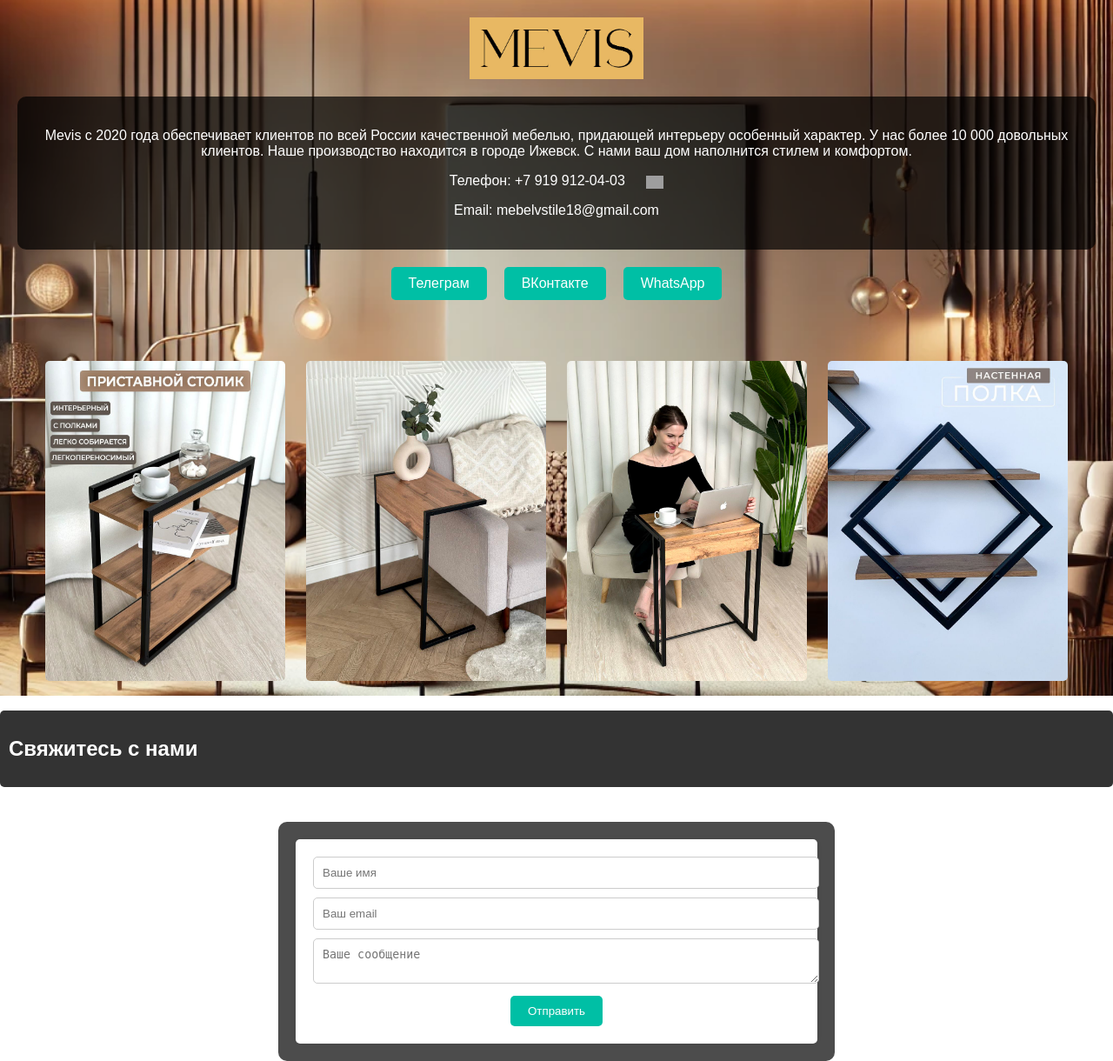
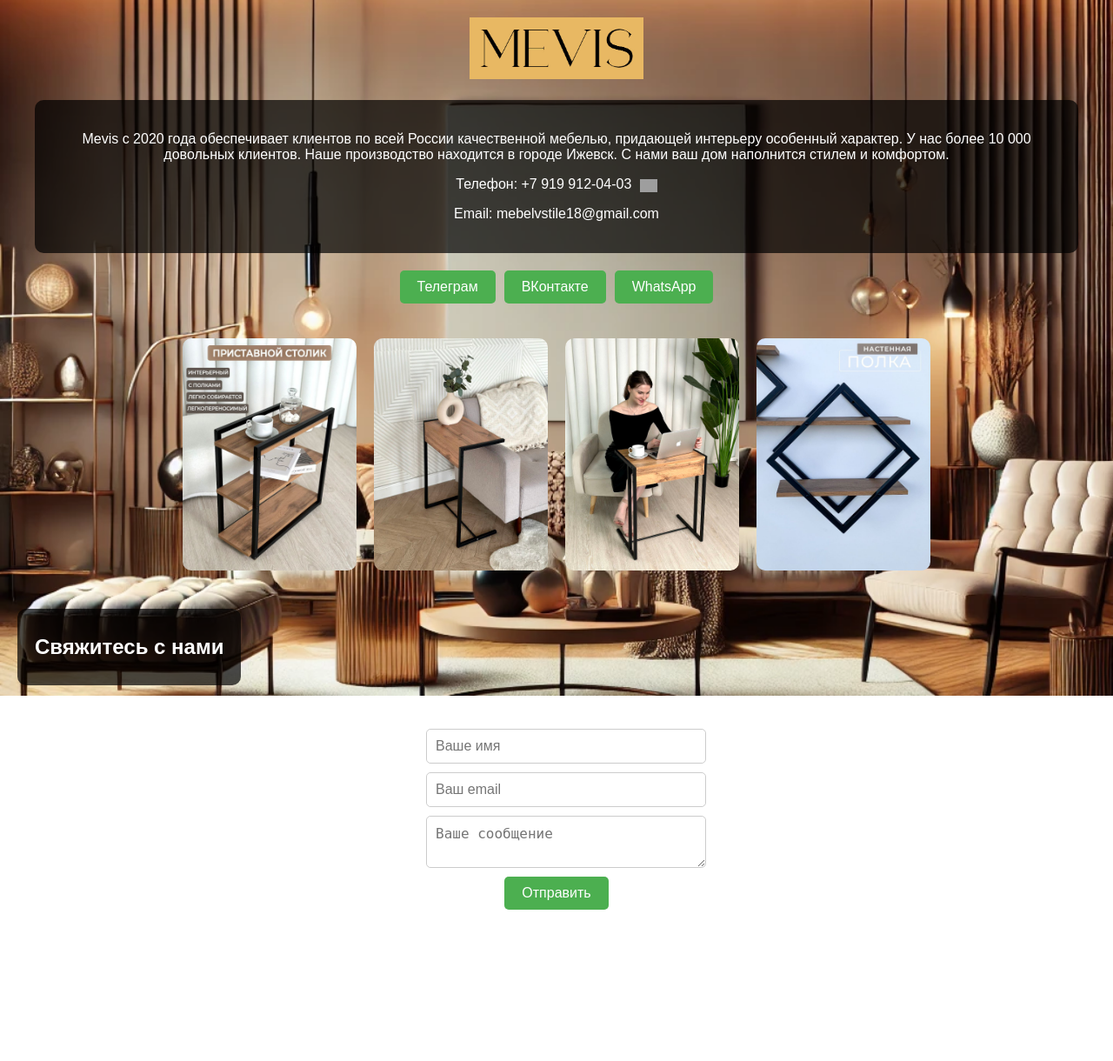
Before and after one commit to Ali-Maraz/mevis-shop, a Python web app: template templates/home.html in a window 1280 px wide. Shown: the whole page at 87% size. After the commit the page ends 1046 px from the top, so only its background shows below. Run offline with Jinja, Linux system fonts and the light colour scheme; the template is opened without the code that fills it, so the values that code supplies are empty; grey boxes are pictures that could not be loaded.

Commit message:
Add background for contact title and center it

```diff
--- a/static/style.css
+++ b/static/style.css
@@ -1,145 +1,120 @@
 body, html {
     margin: 0;
     padding: 0;
-    width: 100%;
-    height: 100%;
     font-family: Arial, sans-serif;
 }
 
 .background {
-    background: url('../static/header-bg.jpg') no-repeat center center fixed;
+    background-image: url('../static/header-bg.jpg');
     background-size: cover;
-    height: 100%;
-    width: 100%;
+    background-position: center;
     position: fixed;
     top: 0;
     left: 0;
-    z-index: -1; /* Ensures background is behind other elements */
+    width: 100%;
+    height: 100%;
+    z-index: -1;
 }
 
 .header {
-    display: flex;
-    flex-direction: column;
-    align-items: center;
-    justify-content: center;
     text-align: center;
-    color: white;
     padding: 20px;
-    position: relative;
-    z-index: 1; /* Ensures header is above the background */
 }
 
 .logo {
     max-width: 200px;
-    margin-bottom: 20px;
 }
 
 .company-info {
-    background-color: rgba(0, 0, 0, 0.7);
+    background: rgba(0, 0, 0, 0.7);
+    color: white;
     padding: 20px;
+    margin: 20px;
     border-radius: 10px;
-    margin-bottom: 20px;
-}
-
-.company-info a {
-    color: #00bfa5;
-    text-decoration: none;
-    margin-left: 10px;
 }
 
 .social-buttons {
     display: flex;
     justify-content: center;
-    margin-bottom: 20px;
+    gap: 10px;
+    margin-top: 20px;
 }
 
 .social-buttons .btn {
-    background-color: #00bfa5;
-    color: #fff;
+    background-color: #4CAF50;
+    color: white;
+    padding: 10px 20px;
     text-decoration: none;
-    padding: 10px 20px;
-    margin: 0 10px;
     border-radius: 5px;
+}
+
+.social-buttons .btn:hover {
+    background-color: #45a049;
 }
 
 .products {
     display: flex;
-    justify-content: space-around;
-    flex-wrap: wrap;
-    margin: 20px auto;
-    max-width: 1200px;
-    position: relative;
-    z-index: 1;
+    justify-content: center;
+    gap: 20px;
+    margin: 20px;
 }
 
-.product {
-    flex: 1;
-    margin: 10px;
-    max-width: 23%;
+.products .product img {
+    max-width: 200px;
+    border-radius: 10px;
 }
 
-.product img {
-    width: 100%;
-    border-radius: 5px;
+.contact-title {
+    text-align: center;
+    margin: 20px;
+    background: rgba(0, 0, 0, 0.7);
+    color: white;
+    padding: 10px 20px;
+    border-radius: 10px;
+    display: inline-block;
+    width: fit-content;
 }
 
 .contact-form {
     text-align: center;
-    margin: 40px auto;
-    max-width: 600px;
-    background: rgba(0, 0, 0, 0.7);
-    padding: 20px;
-    border-radius: 10px;
-    color: white;
-    position: relative;
-    z-index: 1;
-}
-
-.contact-title {
-    background-color: #333;
-    color: #fff;
-    padding: 10px;
-    border-radius: 5px;
-    margin-bottom: 20px;
+    margin: 20px;
 }
 
 .contact-form form {
-    background: #fff;
-    padding: 20px;
-    border-radius: 5px;
-    box-shadow: 0 0 10px rgba(0,0,0,0.1);
-    color: black;
+    display: inline-block;
+    text-align: left;
+    width: 300px;
+    max-width: 100%;
 }
 
-.contact-form label {
+.contact-form input, .contact-form textarea {
     display: block;
-    margin: 10px 0 5px;
-}
-
-.contact-form input,
-.contact-form textarea {
     width: 100%;
+    margin: 10px 0;
     padding: 10px;
-    margin-bottom: 10px;
     border: 1px solid #ccc;
     border-radius: 5px;
+    font-size: 16px;
 }
 
 .contact-form button {
-    background-color: #00bfa5;
-    color: #fff;
+    display: block;
+    margin: 0 auto;
+    background-color: #4CAF50;
+    color: white;
+    padding: 10px 20px;
     border: none;
-    padding: 10px 20px;
     border-radius: 5px;
+    font-size: 16px;
     cursor: pointer;
 }
 
 .contact-form button:hover {
-    background-color: #009688;
+    background-color: #45a049;
 }
 
 .whatsapp-icon {
     width: 20px;
     vertical-align: middle;
-    margin-left: 10px;
+    margin-left: 5px;
 }
```
